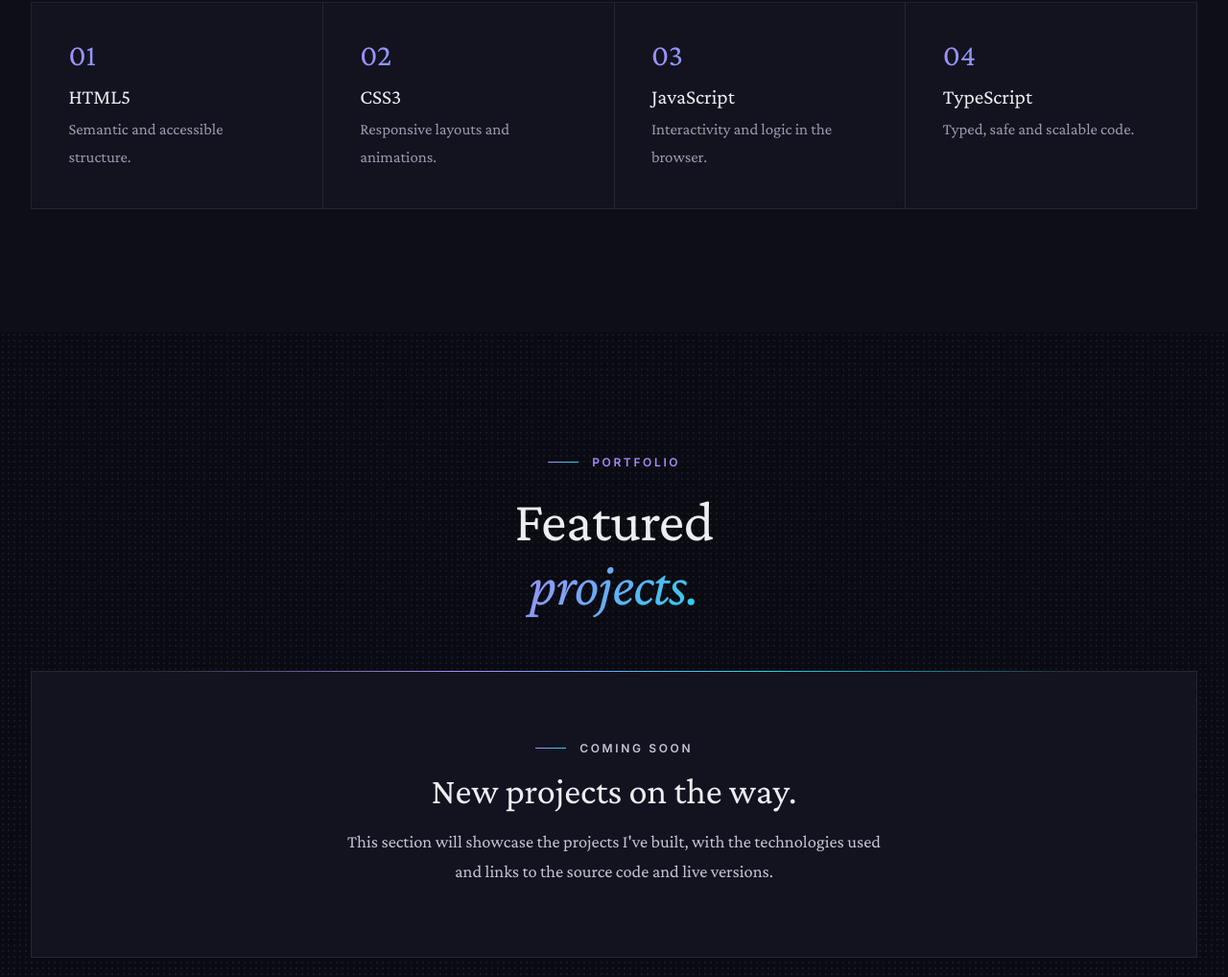
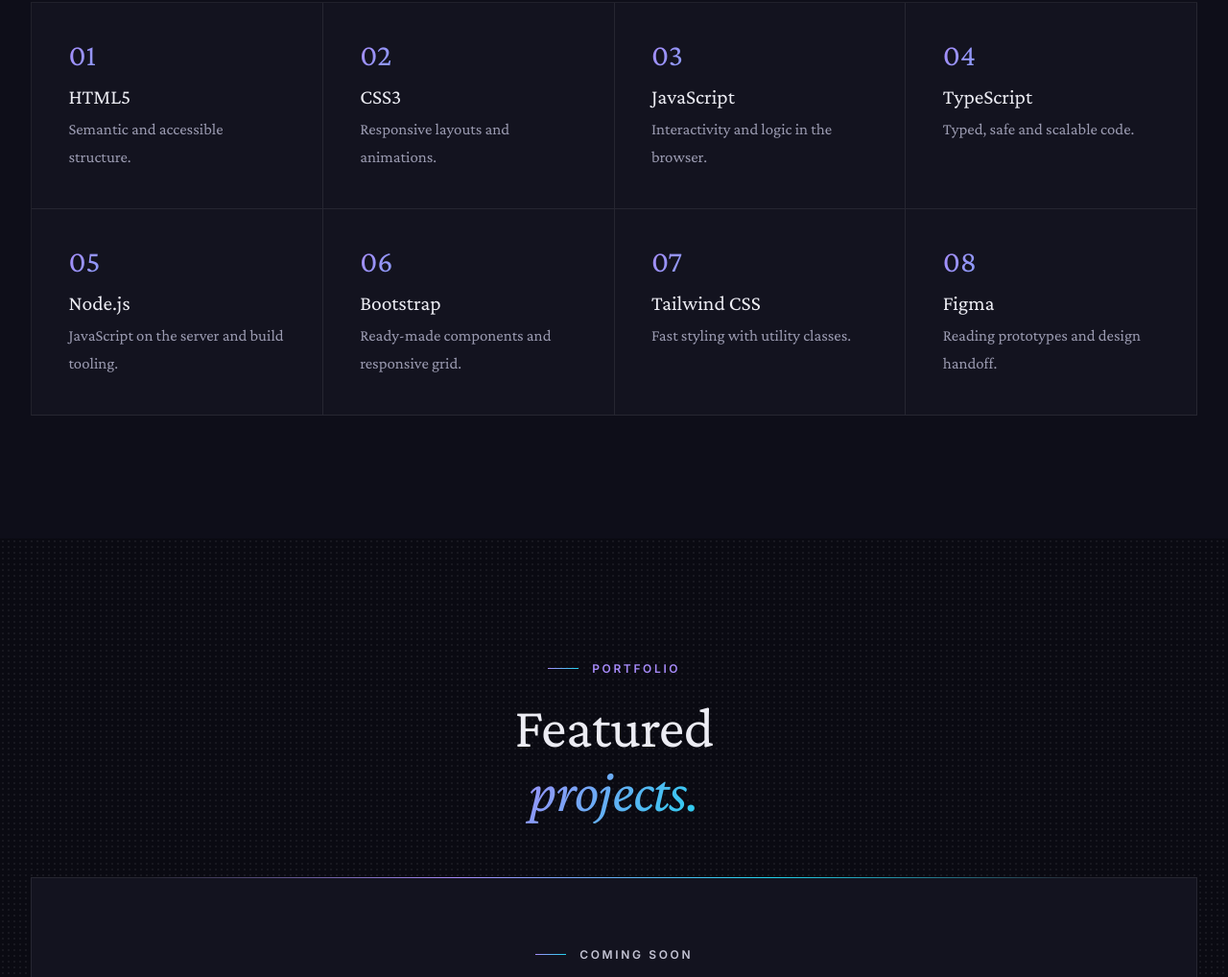
Before and after one commit to camilagermanoo/camilagermanoo.github.io, a plain HTML site: page index.html in a window 1280 px wide. Shown: the part 4381-5399 px from the top of the page at 96% size. Drawn offline with nearby package versions, Linux system fonts and the light colour scheme.

Commit message:
feat: adiciona Node.js, Bootstrap, Tailwind CSS e Figma às habilidades

```diff
--- a/assets/js/main.js
+++ b/assets/js/main.js
@@ -51,6 +51,10 @@ const translations = {
     "skills.css": "Layouts responsivos e animações.",
     "skills.js": "Interatividade e lógica no navegador.",
     "skills.ts": "Código tipado, seguro e escalável.",
+    "skills.node": "JavaScript no servidor e ferramentas de build.",
+    "skills.bootstrap": "Componentes prontos e grid responsivo.",
+    "skills.tailwind": "Estilização ágil com classes utilitárias.",
+    "skills.figma": "Leitura de protótipos e handoff de design.",
     "projects.eyebrow": "Portfólio",
     "projects.title": "Projetos",
     "projects.titleAccent": "em destaque.",
@@ -118,6 +122,10 @@ const translations = {
     "skills.css": "Responsive layouts and animations.",
     "skills.js": "Interactivity and logic in the browser.",
     "skills.ts": "Typed, safe and scalable code.",
+    "skills.node": "JavaScript on the server and build tooling.",
+    "skills.bootstrap": "Ready-made components and responsive grid.",
+    "skills.tailwind": "Fast styling with utility classes.",
+    "skills.figma": "Reading prototypes and design handoff.",
     "projects.eyebrow": "Portfolio",
     "projects.title": "Featured",
     "projects.titleAccent": "projects.",
--- a/index.html
+++ b/index.html
@@ -206,6 +206,26 @@
             <h3 class="cell__title">TypeScript</h3>
             <p class="cell__text" data-i18n="skills.ts">Código tipado, seguro e escalável.</p>
           </article>
+          <article class="cell cell--compact reveal">
+            <span class="cell__number">05</span>
+            <h3 class="cell__title">Node.js</h3>
+            <p class="cell__text" data-i18n="skills.node">JavaScript no servidor e ferramentas de build.</p>
+          </article>
+          <article class="cell cell--compact reveal">
+            <span class="cell__number">06</span>
+            <h3 class="cell__title">Bootstrap</h3>
+            <p class="cell__text" data-i18n="skills.bootstrap">Componentes prontos e grid responsivo.</p>
+          </article>
+          <article class="cell cell--compact reveal">
+            <span class="cell__number">07</span>
+            <h3 class="cell__title">Tailwind CSS</h3>
+            <p class="cell__text" data-i18n="skills.tailwind">Estilização ágil com classes utilitárias.</p>
+          </article>
+          <article class="cell cell--compact reveal">
+            <span class="cell__number">08</span>
+            <h3 class="cell__title">Figma</h3>
+            <p class="cell__text" data-i18n="skills.figma">Leitura de protótipos e handoff de design.</p>
+          </article>
         </div>
       </div>
     </section>
```
